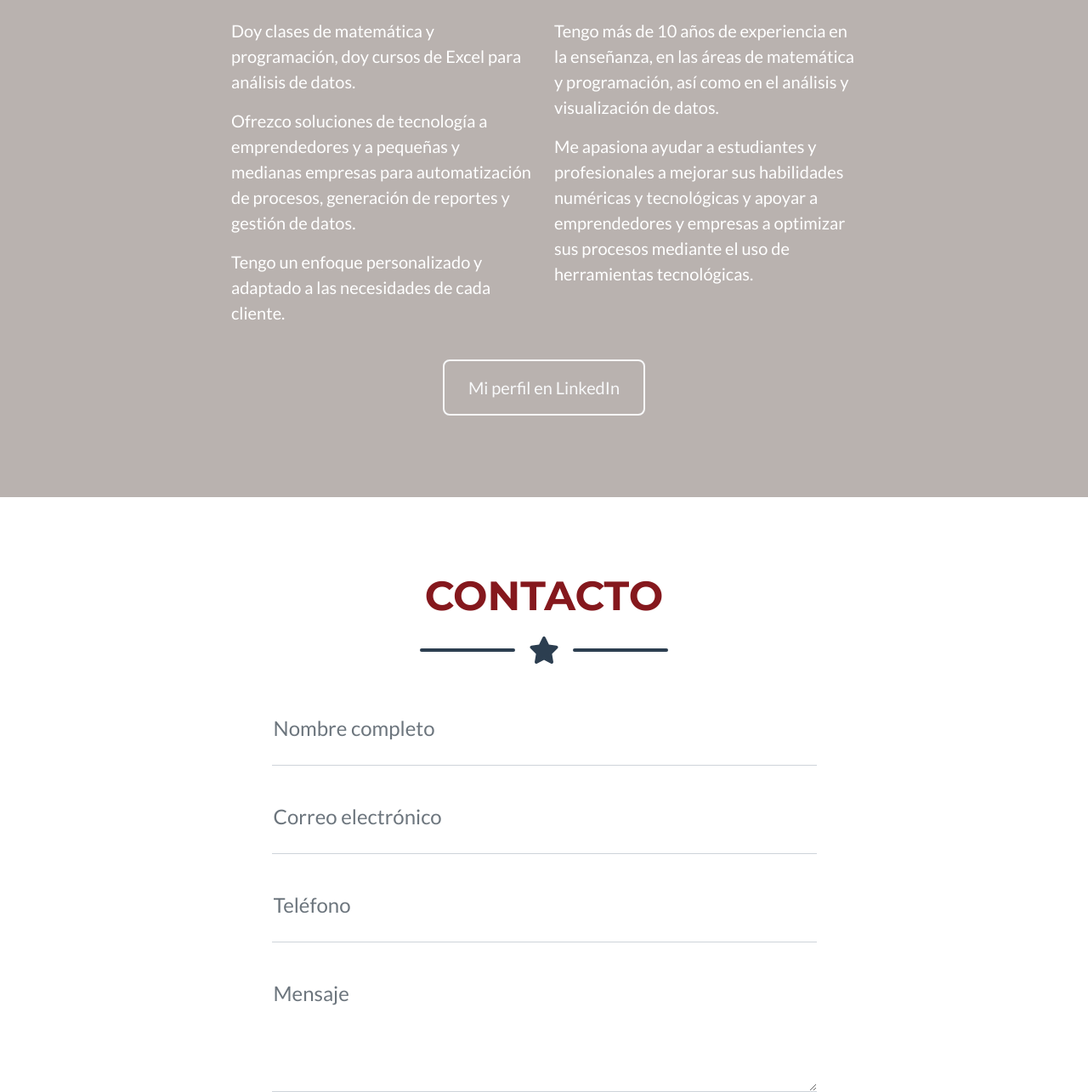
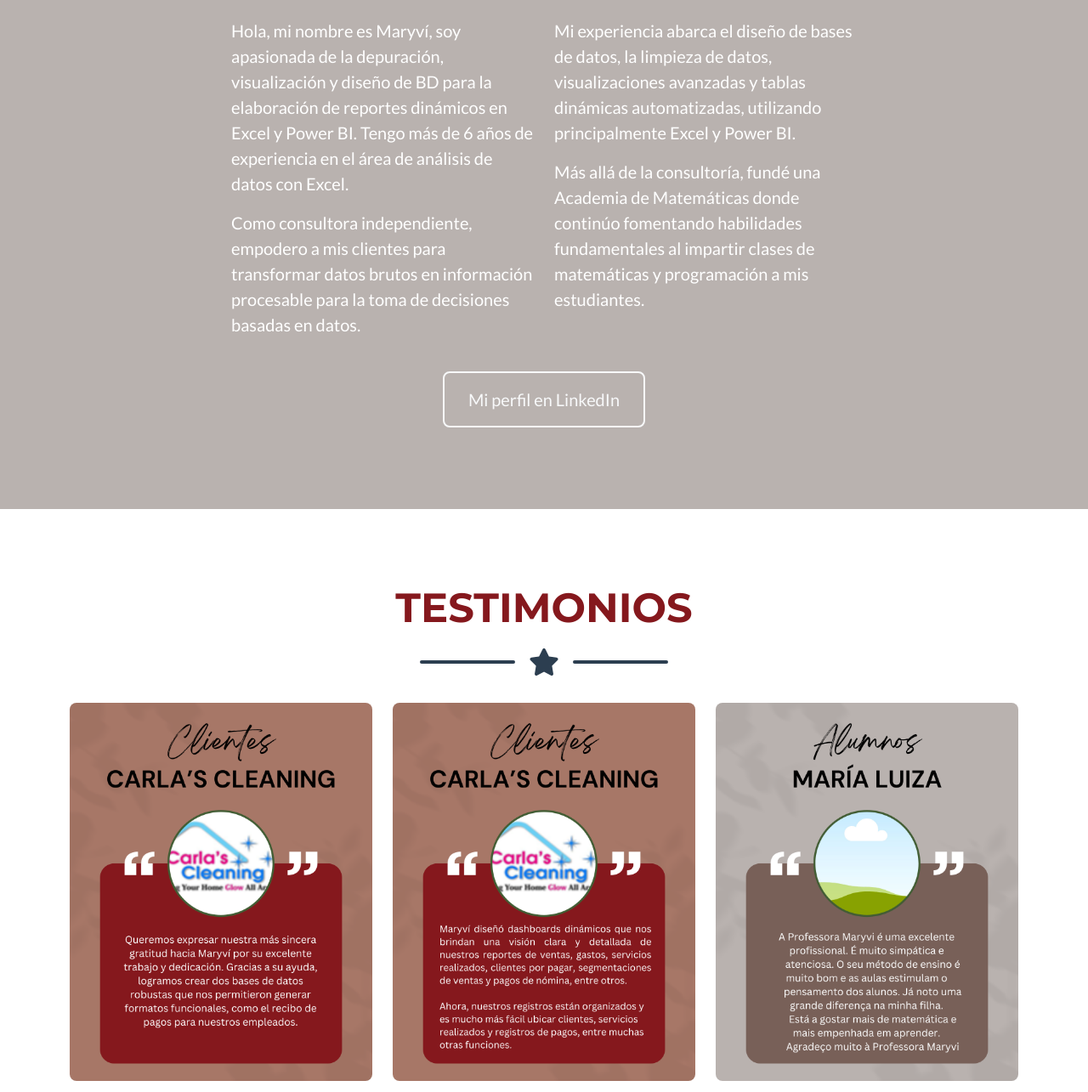
Before and after one commit to mcamachog1/mcamachog1.github.io, a plain HTML site: page index.html in a window 1280 px wide. Shown: the part 1515-2800 px from the top of the page at 85% size. Drawn offline with nearby package versions, Linux system fonts and the light colour scheme.

Commit message:
testimonios

```diff
--- a/index.html
+++ b/index.html
@@ -63,6 +63,11 @@
               >
             </li>
             <li class="nav-item mx-0 mx-lg-1">
+              <a class="nav-link py-3 px-0 px-lg-3 rounded" href="#testimonios"
+                >Testimonios</a
+              >
+            </li>
+            <li class="nav-item mx-0 mx-lg-1">
               <a class="nav-link py-3 px-0 px-lg-3 rounded" href="#contact"
                 >Contacto</a
               >
@@ -90,7 +95,7 @@
         </div>
         <!-- Masthead Subheading-->
         <p class="masthead-subheading font-weight-light mb-0">
-          Analista de Datos Excel y Power BI | Profesora de Matemática y Programación
+          Analista de Datos | Excel | Power BI | Python | Profesora de Matemática y Programación
         </p>
       </div>
     </header>
@@ -198,7 +203,9 @@
 
       </div>
     </section>
-    <!-- About Section-->
+
+
+    <!-- Resumen Section-->
     <section class="page-section bg-primary text-white mb-0" id="about">
       <div class="container">
         <!-- About Section Heading-->
@@ -214,13 +221,14 @@
         <!-- About Section Content-->
         <div class="row">
           <div class="col-lg-4 ms-auto">
-            <p class="lead">Doy clases de matemática y programación, doy cursos de Excel para análisis de datos.</p>
-            <p class="lead">Ofrezco soluciones de tecnología a emprendedores y a pequeñas y medianas empresas para automatización de procesos, generación de reportes y gestión de datos.</p>
-            <p class="lead">Tengo un enfoque personalizado y adaptado a las necesidades de cada cliente.</p>
+            <p class="lead">Hola, mi nombre es Maryví, soy apasionada de la depuración, visualización y diseño de BD para la elaboración de reportes dinámicos en Excel y Power BI. Tengo más de 6 años de experiencia en el área de análisis de datos con Excel.</p>
+            <p class="lead">Como consultora independiente, empodero a mis clientes para transformar datos brutos en información procesable para la toma de decisiones basadas en datos.</p>
+            <!-- <p class="lead">Ofrezco soluciones de tecnología a emprendedores y a pequeñas y medianas empresas para automatización de procesos, generación de reportes y gestión de datos.</p>
+            <p class="lead">Tengo un enfoque personalizado y adaptado a las necesidades de cada cliente.</p> -->
           </div>
           <div class="col-lg-4 me-auto">
-            <p class="lead">Tengo más de 10 años de experiencia en la enseñanza, en las áreas de matemática y programación, así como en el análisis y visualización de datos.</p>
-            <p class="lead">Me apasiona ayudar a estudiantes y profesionales a mejorar sus habilidades numéricas y tecnológicas y apoyar a emprendedores y empresas a optimizar sus procesos mediante el uso de herramientas tecnológicas.</p>
+            <p class="lead">Mi experiencia abarca el diseño de bases de datos, la limpieza de datos, visualizaciones avanzadas y tablas dinámicas automatizadas, utilizando principalmente Excel y Power BI.</p>
+            <p class="lead">Más allá de la consultoría, fundé una Academia de Matemáticas donde continúo fomentando habilidades fundamentales al impartir clases de matemáticas y programación a mis estudiantes.</p>
           </div>
         </div>
         <!-- About Section Button-->
@@ -236,6 +244,116 @@
         </div>
       </div>
     </section>
+
+
+    <!-- Testimonios Section -->
+
+    <section class="page-section portfolio" id="testimonios">
+      <div class="container">
+        <!-- Portfolio Section Heading-->
+        <h2
+          class="page-section-heading text-center text-uppercase text-secondary mb-0"
+        >
+          Testimonios
+        </h2>
+        <!-- Icon Divider-->
+        <div class="divider-custom">
+          <div class="divider-custom-line"></div>
+          <div class="divider-custom-icon"><i class="fas fa-star"></i></div>
+          <div class="divider-custom-line"></div>
+        </div>
+        <!-- Portfolio Grid Items-->
+
+
+
+
+
+
+        <div class="row justify-content-center">
+          <!-- Portfolio Item 1-->
+          <div class="col-md-6 col-lg-4 mb-5">
+            <div
+              class="portfolio-item mx-auto"
+              data-bs-toggle="modal"
+              data-bs-target="#portfolioModal1"
+            >
+              <div
+                class="portfolio-item-caption d-flex align-items-center justify-content-center h-100 w-100"
+              >
+                <div
+                  class="portfolio-item-caption-content text-center text-white"
+                >
+                  <i class="fas fa-plus fa-3x"></i>
+                </div>
+              </div>
+              <img
+                class="img-fluid"
+                src="assets/img/testimonios/carlasCleaning_1.png"
+                alt="..."
+              />
+            </div>
+          </div>
+          <!-- Portfolio Item 2-->
+          <div class="col-md-6 col-lg-4 mb-5">
+            <div
+              class="portfolio-item mx-auto"
+              data-bs-toggle="modal"
+              data-bs-target="#portfolioModal2"
+            >
+              <div
+                class="portfolio-item-caption d-flex align-items-center justify-content-center h-100 w-100"
+              >
+                <div
+                  class="portfolio-item-caption-content text-center text-white"
+                >
+                  <i class="fas fa-plus fa-3x"></i>
+                </div>
+              </div>
+              <img
+                class="img-fluid"
+                src="assets/img/testimonios/carlasCleaning_2.png"
+                alt="..."
+              />
+            </div>
+          </div>
+          <!-- Portfolio Item 3-->
+          <div class="col-md-6 col-lg-4 mb-5">
+            <div
+              class="portfolio-item mx-auto"
+              data-bs-toggle="modal"
+              data-bs-target="#portfolioModal3"
+            >
+              <div
+                class="portfolio-item-caption d-flex align-items-center justify-content-center h-100 w-100"
+              >
+                <div
+                  class="portfolio-item-caption-content text-center text-white"
+                >
+                  <i class="fas fa-plus fa-3x"></i>
+                </div>
+              </div>
+              <img
+                class="img-fluid"
+                src="assets/img/testimonios/MariaLuiza.png"
+                alt="..."
+              />
+            </div>
+          </div>
+
+        </div>
+        <!-- CONTINUAR CON PORTAFOLIO 4, 5 y 6 -->
+
+
+
+
+
+
+
+      </div>
+    </section>
+
+    <!-- Fin Testimonios Section -->
+
     <!-- Contact Section-->
     <section class="page-section" id="contact">
       <div class="container">
@@ -572,7 +690,7 @@
                   />
                   <!-- Portfolio Modal - Text-->
                   <p class="mb-4">
-                  Para este dashboard de Power BI, se realizó un análisis de Ventas. La fuente de datos eran tres hojas de un libro Excel relacionadas en PowerQuery. Se utilizó una imagen .png como fondo, y se aplicaron las bondades de powerBI para elaborar los gráficos interactivos. Este proyecto es parte del curso Master en Power BI de <a href="https://www.daxus.com/">Daxus Latam</a>, donde se aprendieron técnicas avanzadas de visualización y análisis de datos.
+                  Para este dashboard de Power BI, se realizó un análisis de ventas. La fuente de datos eran tres hojas de un libro Excel relacionadas en PowerQuery. Se utilizó una imagen .png como fondo, y se aplicaron las bondades de powerBI para elaborar los gráficos interactivos. Este proyecto es parte del curso Master en Power BI de <a href="https://www.daxus.com/">Daxus Latam</a>, donde se aprendieron técnicas avanzadas de visualización y análisis de datos.
                   </p>
                   <p><a href="https://github.com/mcamachog1/powerBI/tree/dashboard_ventas" target="_blank">https://github.com/mcamachog1/powerBI/tree/dashboard_ventas</a></p>
                   <button class="btn btn-primary" data-bs-dismiss="modal">
```
Also changed, not shown: assets/img/testimonios/MariaLuiza.png (added), assets/img/testimonios/carlasCleaning_1.png (added), assets/img/testimonios/carlasCleaning_2.png (added).
